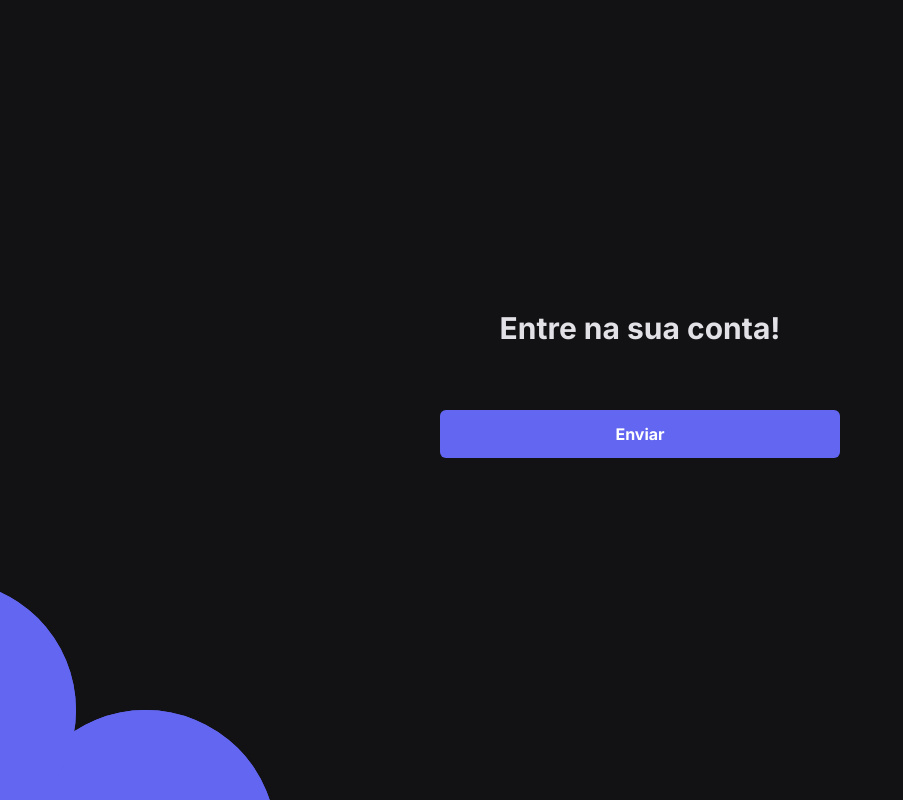
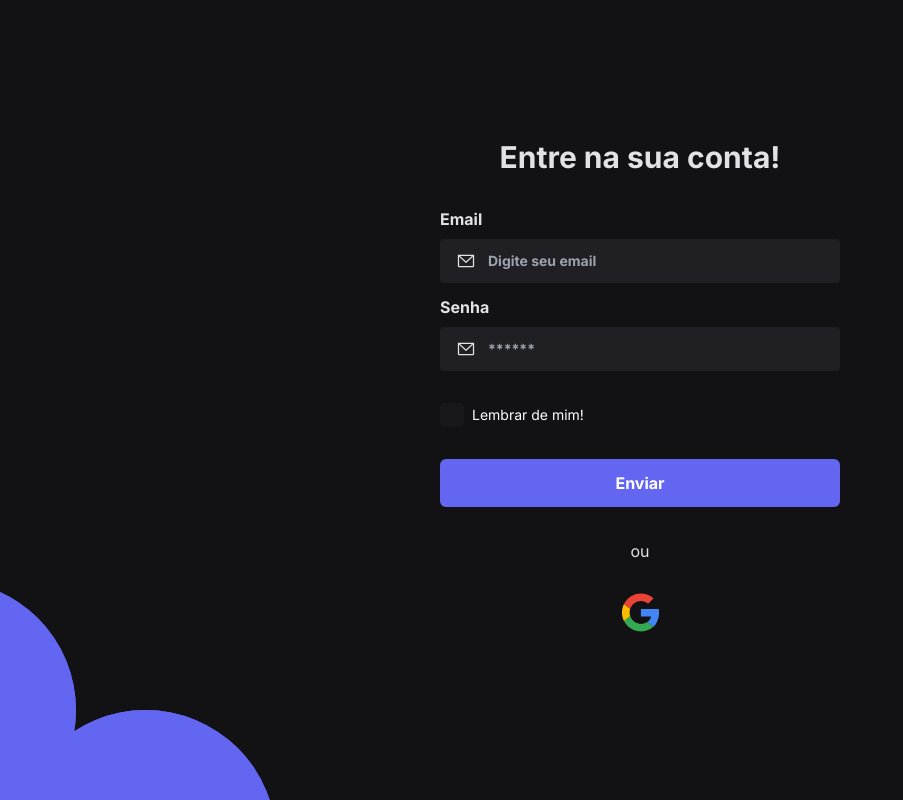
Before and after one commit to nlnadialigia/gen-project-frontend, a React (Vite) app: page / in a window 1280 px wide. Shown: the whole page, without its empty margins (0-903 px from the left). Built offline with nearby package versions, Linux system fonts and the light colour scheme.

Commit message:
:up: Update form login!

```diff
--- a/package.json
+++ b/package.json
@@ -9,6 +9,7 @@
     "preview": "vite preview"
   },
   "dependencies": {
+    "@radix-ui/react-checkbox": "^1.0.1",
     "@radix-ui/react-label": "^2.0.0",
     "@radix-ui/react-slot": "^1.0.1",
     "phosphor-react": "^1.4.1",
--- a/src/components/InputForm.tsx
+++ b/src/components/InputForm.tsx
@@ -18,7 +18,7 @@ interface InputFormProps {
 
 export function InputForm(props: InputProps) {
   return (
-    <div className="flex flex-col gap-2">
+    <div className="flex flex-col gap-2 mb-3">
       <Label.Root
         htmlFor={props.id}
         className="text-gray-200 text-base font-bold"
@@ -31,7 +31,7 @@ export function InputForm(props: InputProps) {
         </div>
         <input
           {...props.input}
-          className="pl-12 pr-4 py-3 rounded w-[400px] bg-gray-800 text-white-200 text-sm font-bold focus:outline-none focus:border-indigo-500 focus:ring-2 focus:ring-indigo-500 invalid:border-pink-500 invalid:text-rose-600
+          className="pl-12 pr-4 py-3 rounded w-[400px] bg-gray-800 text-gray-200 text-sm font-bold focus:outline-none focus:border-indigo-500 focus:ring-2 focus:ring-indigo-500 invalid:border-pink-500 invalid:text-rose-600
           focus:invalid:border-rose-500 focus:invalid:ring-rose-500"
         />
       </div>
--- a/src/pages/FormLogin.tsx
+++ b/src/pages/FormLogin.tsx
@@ -1,17 +1,69 @@
 import { ButtonForm } from "../components/ButtonForm";
-import * as Label from "@radix-ui/react-label";
 import { InputForm } from "../components/InputForm";
+import { EnvelopeSimple, Check } from "phosphor-react";
+import * as Checkbox from "@radix-ui/react-checkbox";
+
+import GoogleIcon from "../assets/google-icon.svg";
+import { useState } from "react";
 
 export function FormLogin() {
+  const [rememberMe, setRememberMe] = useState(false)
+
   return (
+    <div className="my-8 text-white flex flex-col items-center justify-center">
       <form action="" className="">
         <h1 className="text-3xl font-bold text-gray-200 text-center mb-8">
           Entre na sua conta!
         </h1>
 
+        <InputForm
+          titleLabel="Email"
+          icon={<EnvelopeSimple size={20} />}
+          input={{
+            type: "email",
+            name: "email",
+            id: "email",
+            placeholder: "Digite seu email",
+          }}
+        />
+        <InputForm
+          titleLabel="Senha"
+          icon={<EnvelopeSimple size={20} />}
+          input={{
+            type: "password",
+            name: "password",
+            id: "password",
+            placeholder: "******",
+          }}
+        />
+        <label className="mt-8 items-center flex gap-2 text-sm">
+          <Checkbox.Root
+            checked={rememberMe}
+            onCheckedChange={(checked) => {
+              if (checked === true) {
+                setRememberMe(true);
+              } else {
+                setRememberMe(false);
+              }
+            }}
+            className="p-1 w-6 h-6 rounded bg-zinc-900 "
+          >
+            <Checkbox.CheckboxIndicator>
+              <Check className="w-4 h-4 text-indigo-500" />
+            </Checkbox.CheckboxIndicator>
+          </Checkbox.Root>
+          Lembrar de mim!
+        </label>
+
         <div className="w-[400px] ">
           <ButtonForm>Enviar</ButtonForm>
         </div>
       </form>
+      <span className="text-gray-200">ou</span>
+
+      <button className="my-6">
+        <img src={GoogleIcon} alt="" />
+      </button>
+    </div>
   );
 }
```
Also changed, not shown: 1 other file (tests, documents, lock files or other folders). Lines whose indentation alone changed are shown as unchanged.
